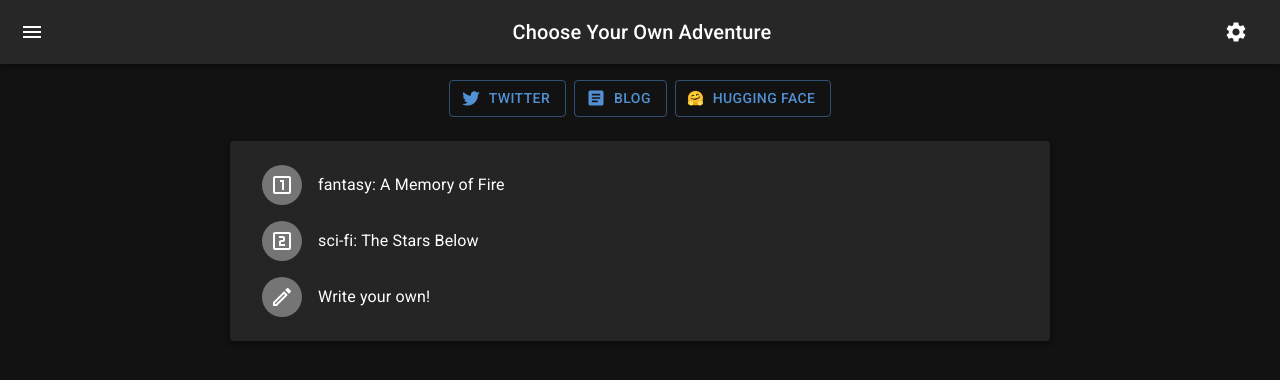
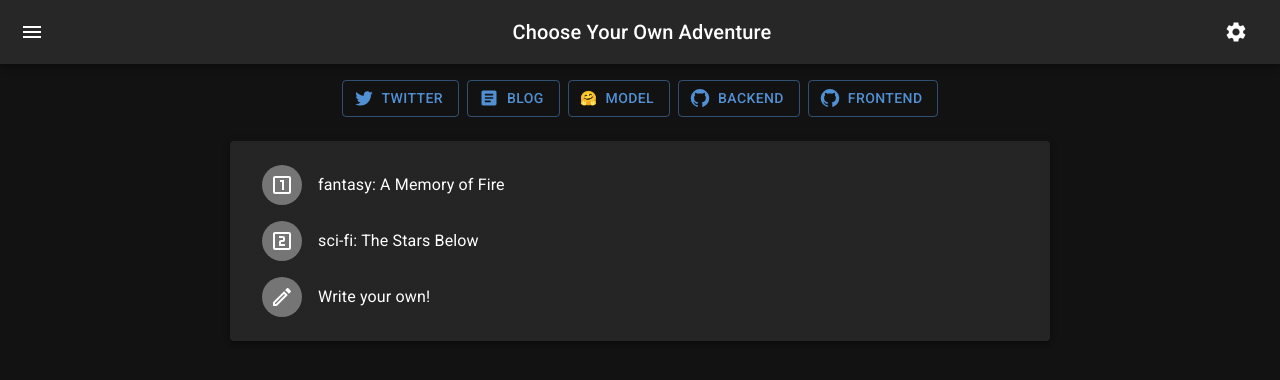
Before and after one commit to hooloovoo-ai/cyoa, a React (Create React App) app: page / in a window 1280 px wide. Shown: the top 380 px of the page. Built offline with nearby package versions, Linux system fonts and the light colour scheme.

Commit message:
add github links

```diff
--- a/src/Scaffold.tsx
+++ b/src/Scaffold.tsx
@@ -5,7 +5,7 @@ import { v4 as uuidv4 } from "uuid";
 import { History, Story } from "./types";
 import { Box, Button, Container, CssBaseline, Dialog, DialogActions, DialogContent, DialogTitle, Divider, Drawer, FormControl, FormControlLabel, FormGroup, IconButton, InputLabel, List, ListItem, ListItemButton, ListItemText, Menu, MenuItem, Select, SelectChangeEvent, Stack, Switch, TextField, Toolbar, Typography, styled, useTheme } from "@mui/material";
 import MuiAppBar, { AppBarProps as MuiAppBarProps } from '@mui/material/AppBar';
-import { Article, Check, ChevronLeft, ChevronRight, Close, Delete, Edit, Image, Menu as MenuIcon, RecordVoiceOver, Settings, Twitter, } from "@mui/icons-material";
+import { Article, Check, ChevronLeft, ChevronRight, Close, Delete, Edit, GitHub, Image, Menu as MenuIcon, RecordVoiceOver, Settings, Twitter, } from "@mui/icons-material";
 
 export async function loaderEdit(loaderArgs: LoaderFunctionArgs) {
   return { storyId: loaderArgs.params.story, playMode: false };
@@ -299,7 +299,13 @@ export default function Scaffold() {
           Blog
         </Button>
         <Button variant="outlined" startIcon="🤗" component="a" href="https://huggingface.co/emozilla/scifi-fantasy-author-7b-8k_delta" target="_blank">
-          Hugging Face
+          Model
+        </Button>
+        <Button variant="outlined" startIcon={<GitHub />} component="a" href="https://github.com/hooloovoo-ai/cyoa-backend/" target="_blank">
+          Backend
+        </Button>
+        <Button variant="outlined" startIcon={<GitHub />} component="a" href="https://github.com/hooloovoo-ai/cyoa/" target="_blank">
+          Frontend
         </Button>
       </Stack>
       <Player
```
